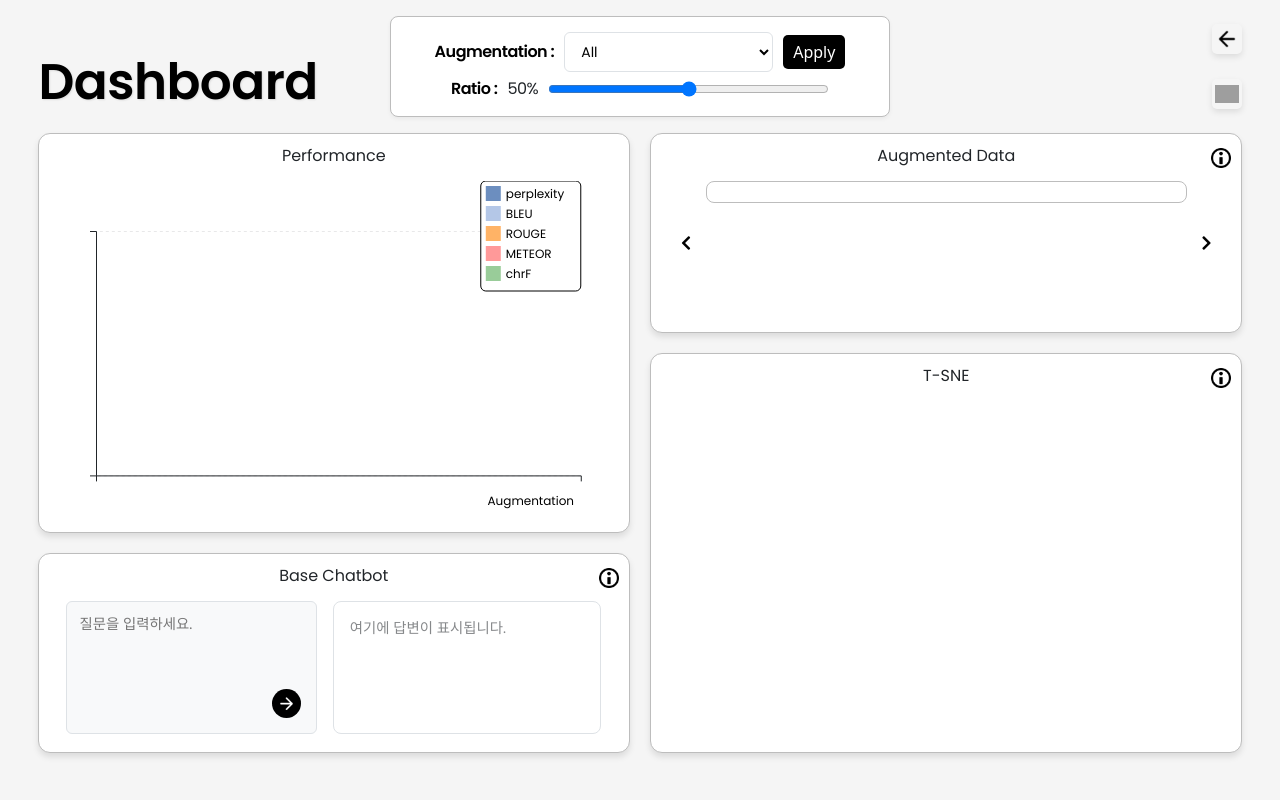
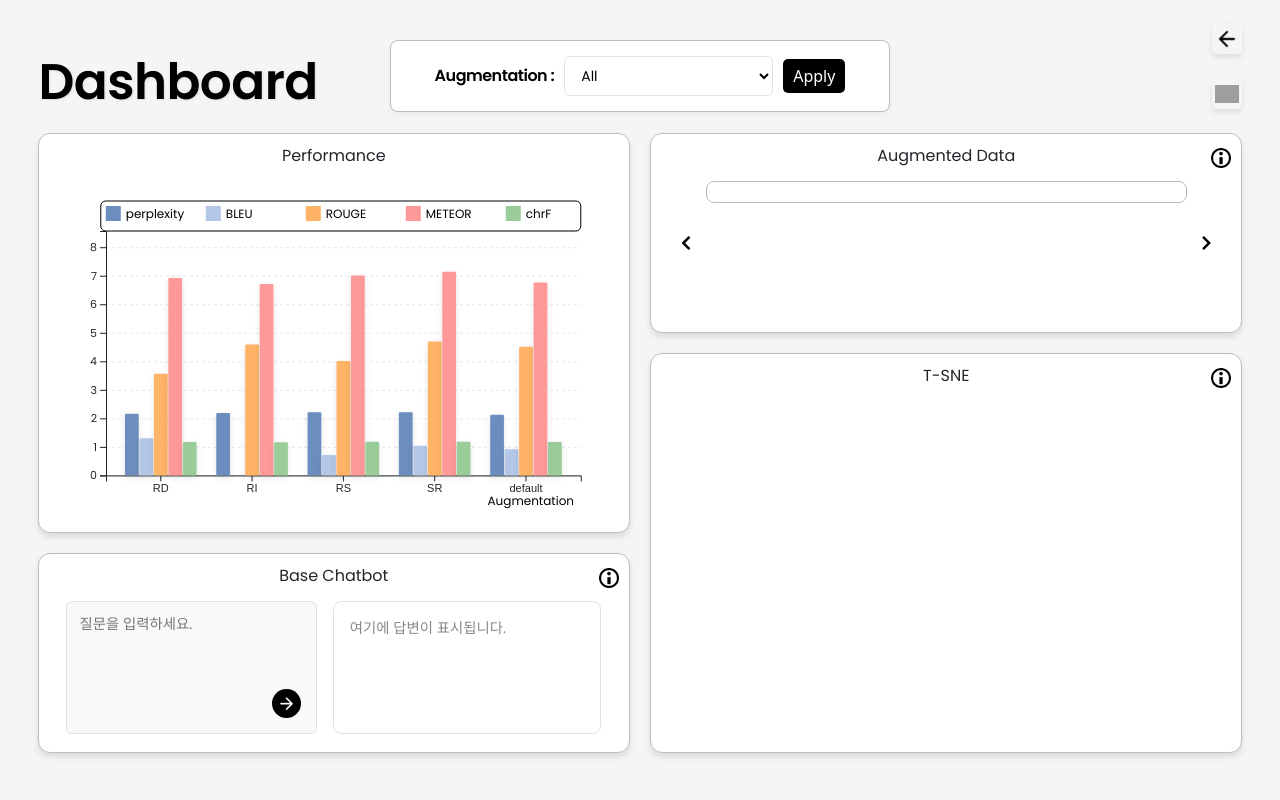
Before and after one commit to seyun0714/HW5, a Flask app: page /dashboard in a window 1280 px wide. Run offline with Flask 3, Linux system fonts and the light colour scheme; data that the repository does not hold is empty; grey boxes are pictures that could not be loaded.

Commit message:
비교선 추가, 슬라이더 삭제, 레전드 수정
비교선 추가, 슬라이더 삭제, 레전드 수정

```diff
--- a/app.py
+++ b/app.py
@@ -216,7 +216,7 @@ def convert_metrics_dict_to_list_triple_log_chrF_scaled(metrics_dict):
         트리플 로그 변환: log(log(log(x+1)+1)+1)
         x는 0 이상 가정
         """
-        return math.log(math.log(math.log(x + 1.0) + 1.0) + 1.0)
+        return math.log(math.log(x + 1.0) + 1.0)
 
     results_list = []
 
@@ -228,11 +228,11 @@ def convert_metrics_dict_to_list_triple_log_chrF_scaled(metrics_dict):
         rouge_info = metrics_data.get("rouge", {})
         rouge_val = rouge_info.get("rougeLsum", 0.0)
 
-        triple_log_perp = triple_log(perp_val) * 0.01
-        triple_log_bleu = triple_log(metrics_data.get("bleu", 0.0))
-        triple_log_rouge = triple_log(rouge_val)
-        triple_log_meteor = triple_log(metrics_data.get("meteor", 0.0))
-        triple_log_chrf = triple_log(metrics_data.get("chrf", 0.0)) * 0.1
+        triple_log_perp = triple_log(perp_val)
+        triple_log_bleu = triple_log(metrics_data.get("bleu", 0.0)) * 100
+        triple_log_rouge = triple_log(rouge_val) * 100
+        triple_log_meteor = triple_log(metrics_data.get("meteor", 0.0)) * 100
+        triple_log_chrf = triple_log(metrics_data.get("chrf", 0.0))
 
         new_item = {
             "name": model_name,
--- a/static/css/style.css
+++ b/static/css/style.css
@@ -223,7 +223,7 @@ label{
 /* ------------------------------증강 기법 선택------------------------------ */
 .select-container {
     position: absolute;
-    top: 2%;
+    top: 5%;
     left: 50%;
     transform: translateX(-50%);
     width: 500px;
@@ -241,20 +241,12 @@ label{
     gap: 5px;
 }
 
-.aug-select-container, .aug-range-container{
+.aug-select-container{
     width: 100%;
     display: flex;
     align-items: center;
     justify-content: center;
     gap: 10px;
-}
-
-
-
-#aug-range{
-    width: 60%;
-    height: 10px;
-    background-color: #dddddd;
 }
 
 
--- a/static/js/performance.js
+++ b/static/js/performance.js
@@ -1,15 +1,22 @@
 $(document).ready(async function() {
-    await fetch("/performance")
-    .then(response => response.json())
-    .then(data => {
-        console.log(data);
+    //await fetch("/performance")
+    //.then(response => response.json())
+    //.then(data => {
+    //    console.log(data);
+        var data= [{'name': 'RD', 'perplexity': 2.1631635930458684, 'BLEU': 1.3028473853162348, 'ROUGE': 3.5672985835467608, 'METEOR': 6.918680577362711, 'chrF': 1.1706048811106093},
+            {'name': 'RI', 'perplexity': 2.1854187068400326, 'BLEU': 0.0, 'ROUGE': 4.593150060037313, 'METEOR': 6.706673743109719, 'chrF': 1.163582429300335},
+            {'name': 'RS', 'perplexity': 2.2175551883072706, 'BLEU': 0.7139956345345766, 'ROUGE': 4.013248052013641, 'METEOR': 7.006103850309138, 'chrF': 1.1766361610492577},
+            {'name': 'SR', 'perplexity': 2.2175551883072706, 'BLEU': 1.0435440746089515, 'ROUGE': 4.692280590570959, 'METEOR': 7.1404915847479264, 'chrF': 1.1779911212829703},
+            {'name': 'default', 'perplexity': 2.129894260275194, 'BLEU': 0.9182481987735646, 'ROUGE': 4.514870450666421, 'METEOR': 6.764192209468793, 'chrF': 1.1750207050385013}];
         // 한 칸에 해당하는 크기 설정
         const cardBody = $("#performance").closest(".card-body");
-        const margin = {top: 50, right: 20, bottom: 40, left:30};
+        const margin = {top: 50, right: 20, bottom: 40, left:40};
         var height = cardBody.height() - margin.top - margin.bottom;
         var width = cardBody.width() - margin.left - margin.right;
         d3.select("#performance").select("svg").remove();
         console.log("performance : " + cardBody.height(), cardBody.width());
+
+
 
         const metrics = ['perplexity', 'BLEU', 'ROUGE', 'METEOR', 'chrF'];
         const colors = {
@@ -26,7 +33,10 @@ $(document).ready(async function() {
             .attr("width", width + margin.left + margin.right)
             .attr("height", height + margin.top + margin.bottom)
             .append("g")
-            .attr("transform", `translate(${margin.left},${margin.top})`);
+            .attr("transform", `translate(${margin.left},${margin.top})`)
+            .datum(data);
+
+
 
         svg.append("text")
             .attr("x", width - 50)
@@ -48,10 +58,9 @@ $(document).ready(async function() {
             .padding(0.05);
 
         // Y축 스케일을 데이터의 최대값에 맞게 동적으로 설정
-        const maxVal = d3.max(data, d => d3.max(metrics, metric => d[metric]));
+        const maxVal = d3.max(data, d => d3.max(metrics, metric => d[metric] * 1.2));
         const y = d3.scaleLinear()
             .domain([0, maxVal])  // 최대값을 기준으로 domain 설정
-            .nice()               // 축 스케일을 보기 좋게 정리
             .range([height, 0]);
 
         // 차트 배경 그리드
@@ -86,11 +95,11 @@ $(document).ready(async function() {
         // 범례
         const legend = svg.append("g")
             .attr("class", "legend")
-            .attr("transform", `translate(${width - 100}, -50)`);
+            .attr("transform", `translate(${width - 480}, -30)`);
 
         legend.append("rect")
-            .attr("width", 100)
-            .attr("height", metrics.length * 20 + 10)
+            .attr("width", 480)
+            .attr("height", 30)
             .attr("fill", "white")
             .attr("rx", 5)
             .attr("ry", 5)
@@ -99,7 +108,7 @@ $(document).ready(async function() {
 
         metrics.forEach((metric, i) => {
             const legendRow = legend.append("g")
-                .attr("transform", `translate(5, ${i * 20 + 5})`);
+                .attr("transform", `translate(${i * 100 + 5}, 5)`);
 
             legendRow.append("rect")
                 .attr("width", 15)
@@ -119,6 +128,11 @@ $(document).ready(async function() {
             metrics.forEach(function(metric) {
                 const bar = svg.append("rect")
                     .attr("class", "bar")
+                    .data([{
+                        name: d.name,
+                        metric: metric,
+                        value: d[metric]
+                      }])
                     .attr("x", x(d.name) + xSubgroup(metric))
                     .attr("y", height)
                     .attr("width", xSubgroup.bandwidth())
@@ -126,7 +140,7 @@ $(document).ready(async function() {
                     .attr("fill", colors[metric])
                     .attr("rx", 1)
                     .attr("ry", 1)
-                    .style("filter", "drop-shadow(0px 2px 3px rgba(0,0,0,0.1))");
+                    .style("filter", "drop-shadow(0px 2px 3px rgba(0,0,0,0.1))")
 
                 bar.append("title")
                     .text(`${d.name} - ${metric}: ${d[metric]?.toFixed(2)}`);
@@ -148,8 +162,8 @@ $(document).ready(async function() {
                     .attr("height", height - y(d[metric]));
             });
         });
-    })
-    .catch(error => {
-        console.error("Error fetching performance data:", error);
-    });
+    //})
+    //.catch(error => {
+    //    console.error("Error fetching performance data:", error);
+    //});
 });
--- a/static/js/updateDashboard.js
+++ b/static/js/updateDashboard.js
@@ -23,29 +23,43 @@ async function updateDashboard(augType) {
 }
 
 function updatePerformance(augType) {
+    const metrics = ['perplexity', 'BLEU', 'ROUGE', 'METEOR', 'chrF'];
+    const colors = {
+        'perplexity': '#6C8EBF',
+        'BLEU': '#B4C7E7',
+        'ROUGE': '#FFB366',
+        'METEOR': '#FF9999',
+        'chrF': '#99CC99'
+      };
     const svg = d3.select("#performance").select("svg");
+    svg.selectAll(".line").remove();
 
-    svg.selectAll(".bar")
-        .transition()
-        .duration(300)
-        .style("stroke", "none");
+    const height = svg.node().getBoundingClientRect().height - 90;
+    const maxValue = d3.max(svg.selectAll(".bar").data(), d => d.value * 1.2);
+    const y = d3.scaleLinear()
+    .domain([0, maxValue])
+    .range([height, 0]);
 
-    if (augType !== "default") {
-        svg.selectAll(".bar")
-            .filter(function() {
-                // x 위치를 기반으로 해당 augType의 막대들을 찾음
-                const xPos = d3.select(this).attr("x");
-                const xScale = d3.scaleBand()
-                    .domain(["koGPT2", "base fine-tuned", "SR", "RI", "RS", "RD"])
-                    .range([0, svg.node().getBoundingClientRect().width - 50]);
-                const barGroup = xScale.domain()[Math.floor(xPos / xScale.step())];
-                return barGroup === augType;
-            })
-            .transition()
-            .duration(300)
-            .style("stroke", "black")
-            .style("stroke-width", 0.1);
-    }
+        if (augType !== "default") {
+            metrics.forEach(metric => {
+              // 특정 augType, 특정 metric을 가진 bar 데이터 선택
+              let matched = svg.selectAll(".bar")
+                .data()
+                .filter(d => d.name === augType && d.metric === metric);
+
+              if (matched.length > 0 && !isNaN(matched[0].value)) {
+                svg.append("line")
+                  .attr("class", "line")
+                  .attr("x1", 0)
+                  .attr("y1", y(matched[0].value)+50)
+                  .attr("x2", svg.node().getBoundingClientRect().width)
+                  .attr("y2", y(matched[0].value)+50)
+                  .style("stroke", "#4A4A4A")
+                  .style("stroke-dasharray", "3,3")
+                  .style("opacity", 0.8);
+              }
+            });
+          }
 }
 
 async function updateTSNE(augType) {
--- a/static/js/utility.js
+++ b/static/js/utility.js
@@ -39,10 +39,6 @@ $(document).ready(function() {
         }).tooltip('show');
     });
 
-     $("#aug-range").on("input", function() {
-        $("#aug-range-value").text(this.value * 10 + "%");
-    });
-
     $('#info-chatbot img').hover(function() {
         // hover 시 tooltip 표시
         $(this).attr('data-bs-title', "증강된 데이터로<br> fine-tuning한 모델을<br> 사용한 챗봇입니다.");
--- a/templates/dashboard.html
+++ b/templates/dashboard.html
@@ -12,11 +12,6 @@
                 <option value="RD">Random Deletion</option>
             </select>
             <button class="my-btn aug-button">Apply</button>
-        </div>
-        <div class="aug-range-container">
-            <label id="aug-label" for="aug-range">Ratio :</label>
-            <label id="aug-range-value">50%</label>
-            <input type="range" id="aug-range" min="1" max="9" value="5">
         </div>
     </div>
     <div class="container-fluid">
```
Also changed, not shown: templates/index.html (deleted, +0 -83 lines).
